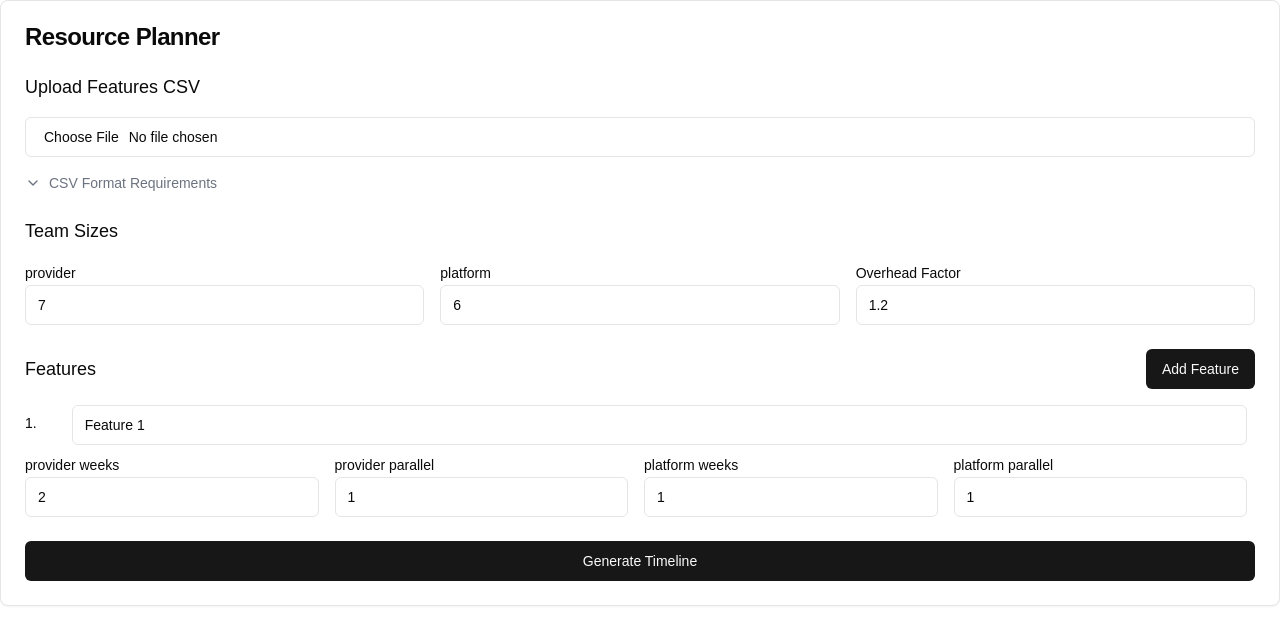
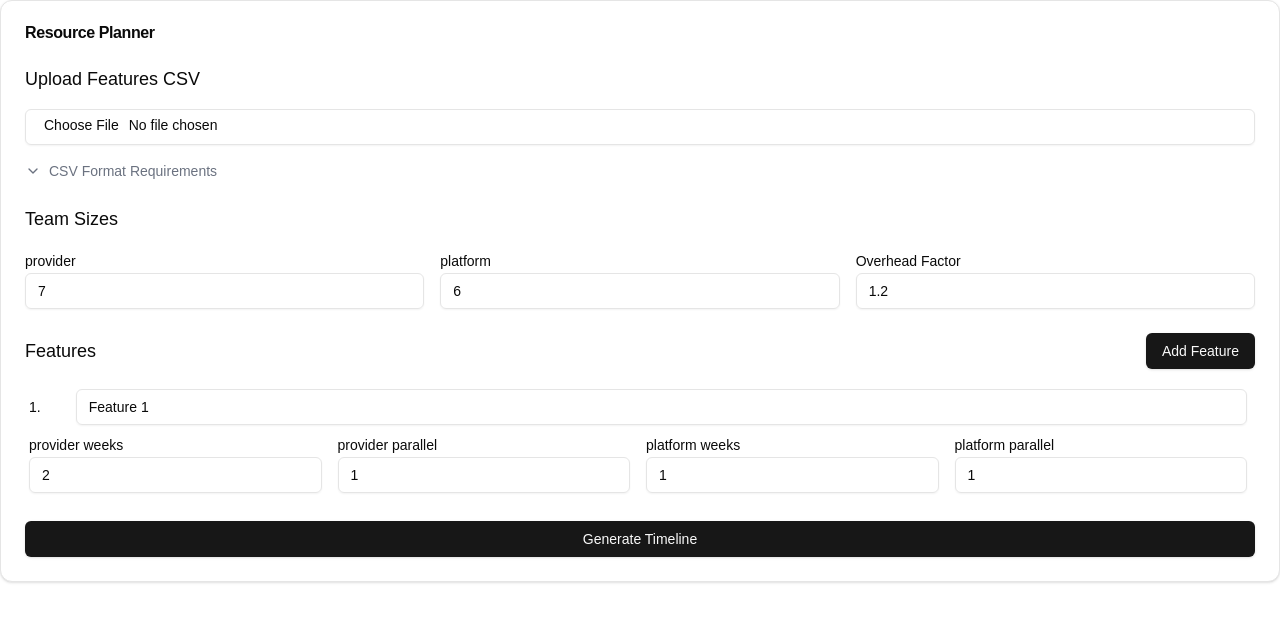
Before and after one commit to ilaif/capacity-planner, a Next.js app: page / in a window 1280 px wide. Shown: the top 644 px of the page. Built offline with nearby package versions, Linux system fonts and the light colour scheme.

Commit message:
feat: change tw to new-york

```diff
--- a/components/resource-planner/FeatureList.tsx
+++ b/components/resource-planner/FeatureList.tsx
@@ -21,7 +21,7 @@ export function FeatureList({
         <h3 className="text-lg font-medium">Features</h3>
         <Button onClick={onFeatureAdd}>Add Feature</Button>
       </div>
-      <div className="max-h-[300px] overflow-y-auto pr-2 space-y-4">
+      <div className="max-h-[300px] overflow-y-auto pr-2 space-y-4 p-1">
         {features.map(feature => (
           <FeatureItem
             key={feature.id}
--- a/components/ui/button.tsx
+++ b/components/ui/button.tsx
@@ -5,22 +5,23 @@ import { cva, type VariantProps } from 'class-variance-authority';
 import { cn } from '@/lib/utils';
 
 const buttonVariants = cva(
-  'inline-flex items-center justify-center gap-2 whitespace-nowrap rounded-md text-sm font-medium ring-offset-background transition-colors focus-visible:outline-none focus-visible:ring-2 focus-visible:ring-ring focus-visible:ring-offset-2 disabled:pointer-events-none disabled:opacity-50 [&_svg]:pointer-events-none [&_svg]:size-4 [&_svg]:shrink-0',
+  'inline-flex items-center justify-center gap-2 whitespace-nowrap rounded-md text-sm font-medium transition-colors focus-visible:outline-none focus-visible:ring-1 focus-visible:ring-ring disabled:pointer-events-none disabled:opacity-50 [&_svg]:pointer-events-none [&_svg]:size-4 [&_svg]:shrink-0',
   {
     variants: {
       variant: {
-        default: 'bg-primary text-primary-foreground hover:bg-primary/90',
-        destructive: 'bg-destructive text-destructive-foreground hover:bg-destructive/90',
-        outline: 'border border-input bg-background hover:bg-accent hover:text-accent-foreground',
-        secondary: 'bg-secondary text-secondary-foreground hover:bg-secondary/80',
+        default: 'bg-primary text-primary-foreground shadow hover:bg-primary/90',
+        destructive: 'bg-destructive text-destructive-foreground shadow-sm hover:bg-destructive/90',
+        outline:
+          'border border-input bg-background shadow-sm hover:bg-accent hover:text-accent-foreground',
+        secondary: 'bg-secondary text-secondary-foreground shadow-sm hover:bg-secondary/80',
         ghost: 'hover:bg-accent hover:text-accent-foreground',
         link: 'text-primary underline-offset-4 hover:underline',
       },
       size: {
-        default: 'h-10 px-4 py-2',
-        sm: 'h-9 rounded-md px-3',
-        lg: 'h-11 rounded-md px-8',
-        icon: 'h-10 w-10',
+        default: 'h-9 px-4 py-2',
+        sm: 'h-8 rounded-md px-3 text-xs',
+        lg: 'h-10 rounded-md px-8',
+        icon: 'h-9 w-9',
       },
     },
     defaultVariants: {
--- a/components/ui/card.tsx
+++ b/components/ui/card.tsx
@@ -6,7 +6,7 @@ const Card = React.forwardRef<HTMLDivElement, React.HTMLAttributes<HTMLDivElemen
   ({ className, ...props }, ref) => (
     <div
       ref={ref}
-      className={cn('rounded-lg border bg-card text-card-foreground shadow-sm', className)}
+      className={cn('rounded-xl border bg-card text-card-foreground shadow', className)}
       {...props}
     />
   )
@@ -24,7 +24,7 @@ const CardTitle = React.forwardRef<HTMLDivElement, React.HTMLAttributes<HTMLDivE
   ({ className, ...props }, ref) => (
     <div
       ref={ref}
-      className={cn('text-2xl font-semibold leading-none tracking-tight', className)}
+      className={cn('font-semibold leading-none tracking-tight', className)}
       {...props}
     />
   )
--- a/components/ui/input.tsx
+++ b/components/ui/input.tsx
@@ -8,7 +8,7 @@ const Input = React.forwardRef<HTMLInputElement, React.ComponentProps<'input'>>(
       <input
         type={type}
         className={cn(
-          'flex h-10 w-full rounded-md border border-input bg-background px-3 py-2 text-base ring-offset-background file:border-0 file:bg-transparent file:text-sm file:font-medium file:text-foreground placeholder:text-muted-foreground focus-visible:outline-none focus-visible:ring-2 focus-visible:ring-ring focus-visible:ring-offset-2 disabled:cursor-not-allowed disabled:opacity-50 md:text-sm',
+          'flex h-9 w-full rounded-md border border-input bg-transparent px-3 py-1 text-base shadow-sm transition-colors file:border-0 file:bg-transparent file:text-sm file:font-medium file:text-foreground placeholder:text-muted-foreground focus-visible:outline-none focus-visible:ring-1 focus-visible:ring-ring disabled:cursor-not-allowed disabled:opacity-50 md:text-sm',
           className
         )}
         ref={ref}
--- a/components/ui/tooltip.tsx
+++ b/components/ui/tooltip.tsx
@@ -15,15 +15,17 @@ const TooltipContent = React.forwardRef<
   React.ElementRef<typeof TooltipPrimitive.Content>,
   React.ComponentPropsWithoutRef<typeof TooltipPrimitive.Content>
 >(({ className, sideOffset = 4, ...props }, ref) => (
+  <TooltipPrimitive.Portal>
     <TooltipPrimitive.Content
       ref={ref}
       sideOffset={sideOffset}
       className={cn(
-      'z-50 overflow-hidden rounded-md border bg-popover px-3 py-1.5 text-sm text-popover-foreground shadow-md animate-in fade-in-0 zoom-in-95 data-[state=closed]:animate-out data-[state=closed]:fade-out-0 data-[state=closed]:zoom-out-95 data-[side=bottom]:slide-in-from-top-2 data-[side=left]:slide-in-from-right-2 data-[side=right]:slide-in-from-left-2 data-[side=top]:slide-in-from-bottom-2',
+        'z-50 overflow-hidden rounded-md bg-primary px-3 py-1.5 text-xs text-primary-foreground animate-in fade-in-0 zoom-in-95 data-[state=closed]:animate-out data-[state=closed]:fade-out-0 data-[state=closed]:zoom-out-95 data-[side=bottom]:slide-in-from-top-2 data-[side=left]:slide-in-from-right-2 data-[side=right]:slide-in-from-left-2 data-[side=top]:slide-in-from-bottom-2',
         className
       )}
       {...props}
     />
+  </TooltipPrimitive.Portal>
 ));
 TooltipContent.displayName = TooltipPrimitive.Content.displayName;
 
--- a/package.json
+++ b/package.json
@@ -11,7 +11,8 @@
     "lint:fix": "next lint --fix",
     "format": "prettier --write \"**/*.{ts,tsx,json,md}\"",
     "find-deadcode": "ts-prune",
-    "check-types": "tsc --noEmit"
+    "check-types": "tsc --noEmit",
+    "generate": "npx shadcn@latest add card input button tooltip"
   },
   "dependencies": {
     "@radix-ui/react-slot": "^1.1.1",
```
Also changed, not shown: .eslintrc.json, components.json, 1 other file (tests, documents, lock files or other folders). Lines whose indentation alone changed are shown as unchanged.
